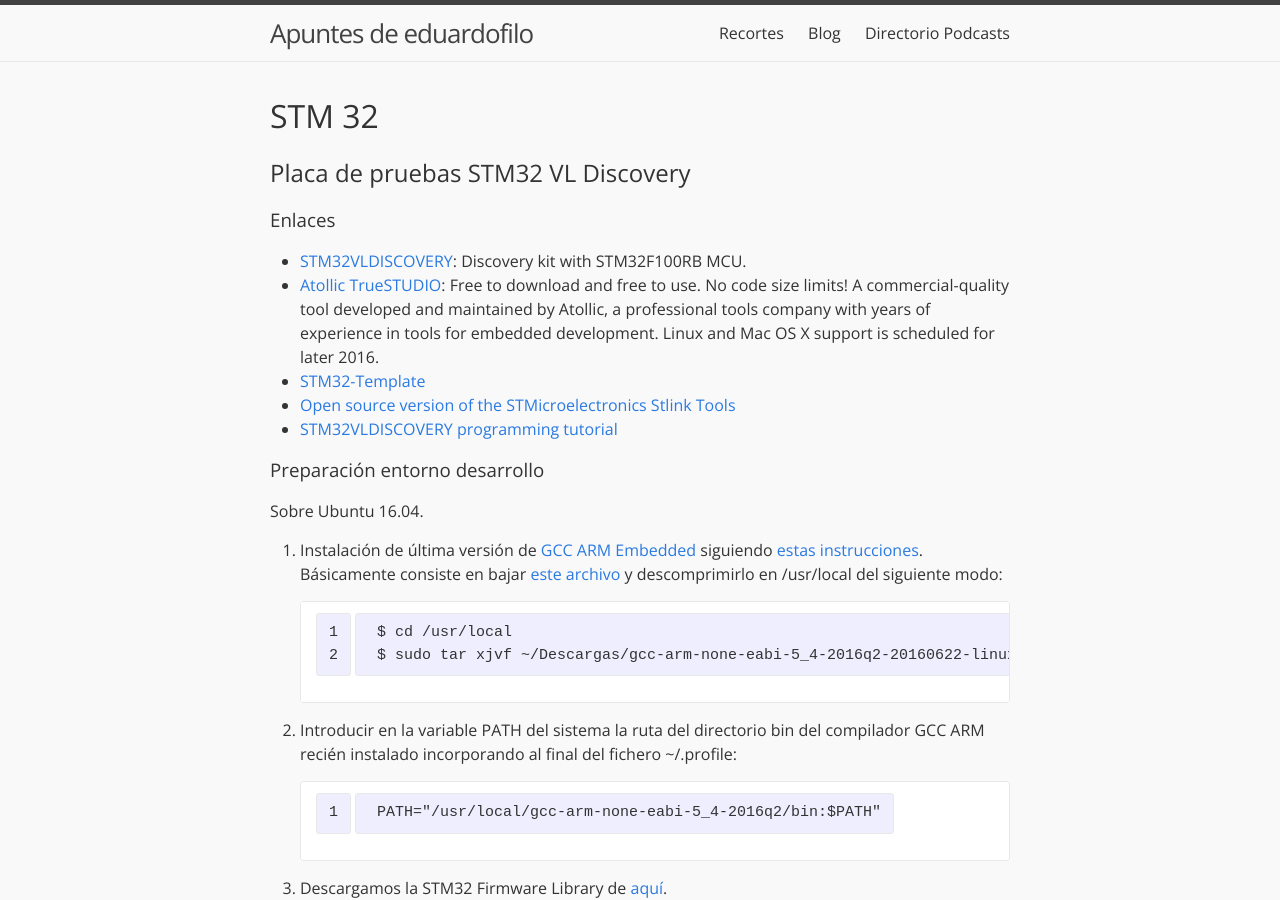
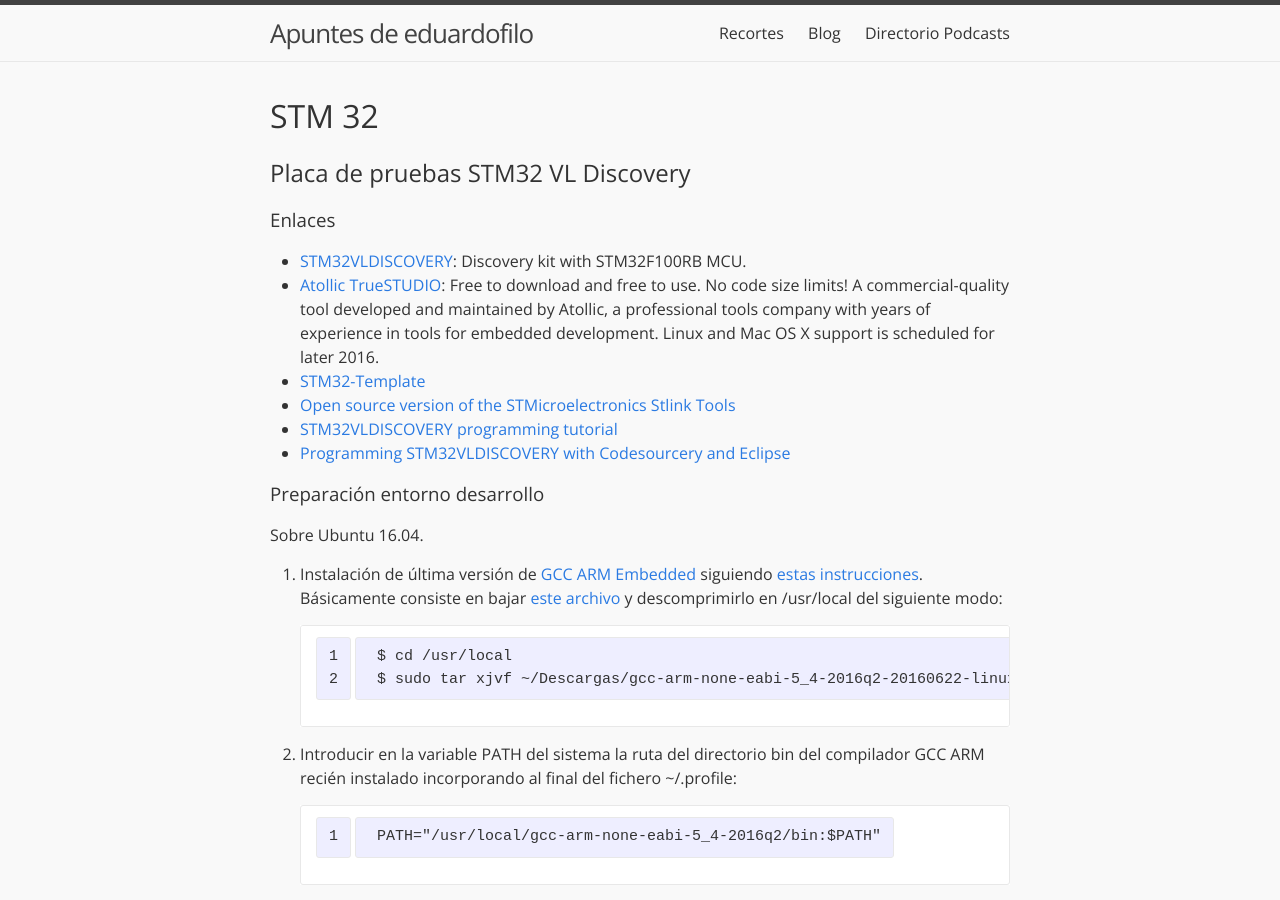
Before and after one commit to eduardofilo/eduardofilo.jekyll, a Jekyll site: the page built from desarrollo/stm32.md, in a window 1280 px wide and 900 px high. Built offline with Jekyll 4.4.1, drawn with Linux system fonts in a browser that asks for light colours.

Commit message:
Añado enlace STM32.

```diff
--- a/desarrollo/stm32.md
+++ b/desarrollo/stm32.md
@@ -14,6 +14,7 @@
 * [STM32-Template](https://github.com/geoffreymbrown/STM32-Template)
 * [Open source version of the STMicroelectronics Stlink Tools](https://github.com/texane/stlink)
 * [STM32VLDISCOVERY programming tutorial](http://en.radzio.dxp.pl/stm32vldiscovery/)
+* [Programming STM32VLDISCOVERY with Codesourcery and Eclipse](http://en.radzio.dxp.pl/stm32vldiscovery/programming,with,opensource,toolchain,codesourcery,eclipse.html)
 
 ### Preparación entorno desarrollo
 
```
